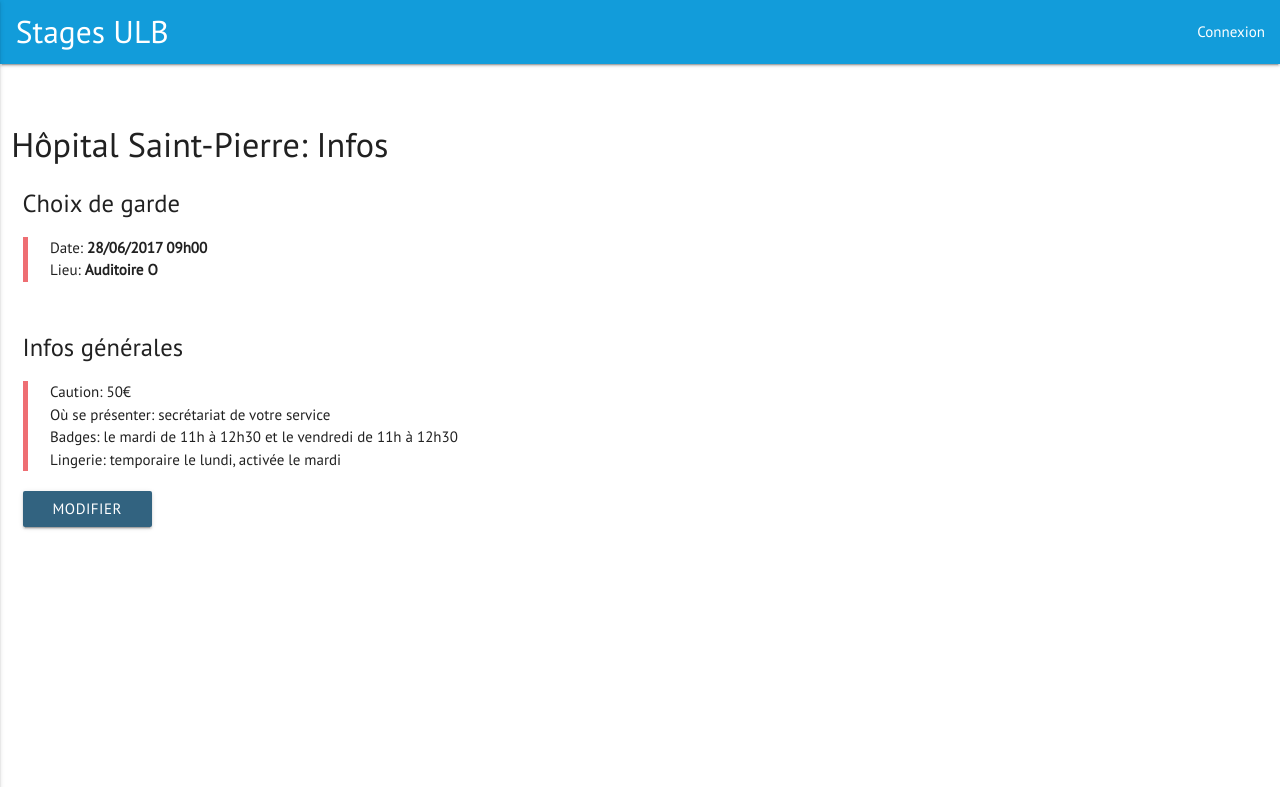
After one commit to rahulyhg/stagesULB, a PHP site: template resources/views/hopital/infos.twig in a window 1280 px wide. The commit adds this page. Shown: the top 787 px of the page. Run offline with PHP 8.4, Linux system fonts and the light colour scheme; the template is opened without the code that fills it, so the values that code supplies are empty; some libraries are stand-ins or nearby versions.

Commit message:
Sketch infos

```diff
--- a/app/routes.php
+++ b/app/routes.php
@@ -19,8 +19,8 @@ $app->group('',function () {
 
     $this->get('/hopital/{hopid}/offres', 'GardesController:getOfferList')->setName('hopital.offerslist');
     $this->get('/hopital/offre/{offreid}', 'GardesController:getOffer')->setName('hopital.viewoffer');
-
     $this->get('/hopital/{hopid}/gardes', 'GardesController:getGardesList')->setName('hopital.viewgardes');
+    $this->get('/hopital/{hopid}/infos', 'InfosController:getInfos')->setName('hopital.viewinfos');
 
 
     $this->get('/auth/signout','AuthController:getSignOut')->setName('auth.signout');
--- a/bootstrap/app.php
+++ b/bootstrap/app.php
@@ -78,6 +78,10 @@ $container['GardesController'] = function($container) {
     return new \App\Controllers\Hopital\GardesController($container);
 };
 
+$container['InfosController'] = function($container) {
+    return new \App\Controllers\Hopital\InfosController($container);
+};
+
 $container['AuthController'] = function($container) {
 	return new \App\Controllers\Auth\AuthController($container);
 };
--- /dev/null
+++ b/resources/views/hopital/infos.twig
@@ -0,0 +1,28 @@
+{% extends 'templates/app.twig' %}
+
+{% block content %}
+<h4>Hôpital Saint-Pierre: Infos</h4>
+    <div class="row">
+        <div class="col s12">
+            <h5>Choix de garde</h5>
+            <blockquote>
+                Date: <b>28/06/2017 09h00</b>
+                <br>Lieu: <b>Auditoire O</b>
+            </blockquote>
+        </div>
+    </div>
+
+    <div class="row">
+        <div class="col s12">
+            <h5>Infos générales</h5>
+            <blockquote>
+                Caution: 50€
+                <br>Où se présenter: secrétariat de votre service
+                <br>Badges: le mardi de 11h à 12h30 et le vendredi de 11h à 12h30
+                <br>Lingerie: temporaire le lundi, activée le mardi
+            </blockquote>
+            <a class="waves-effect waves-light btn">Modifier</a>
+        </div>
+    </div>
+
+{% endblock %}
```
Also changed, not shown: app/Controllers/Hopital/InfosController.php (added, +14 -0 lines), resources/views/hopital/listegardes.twig (+35 -0 lines).
